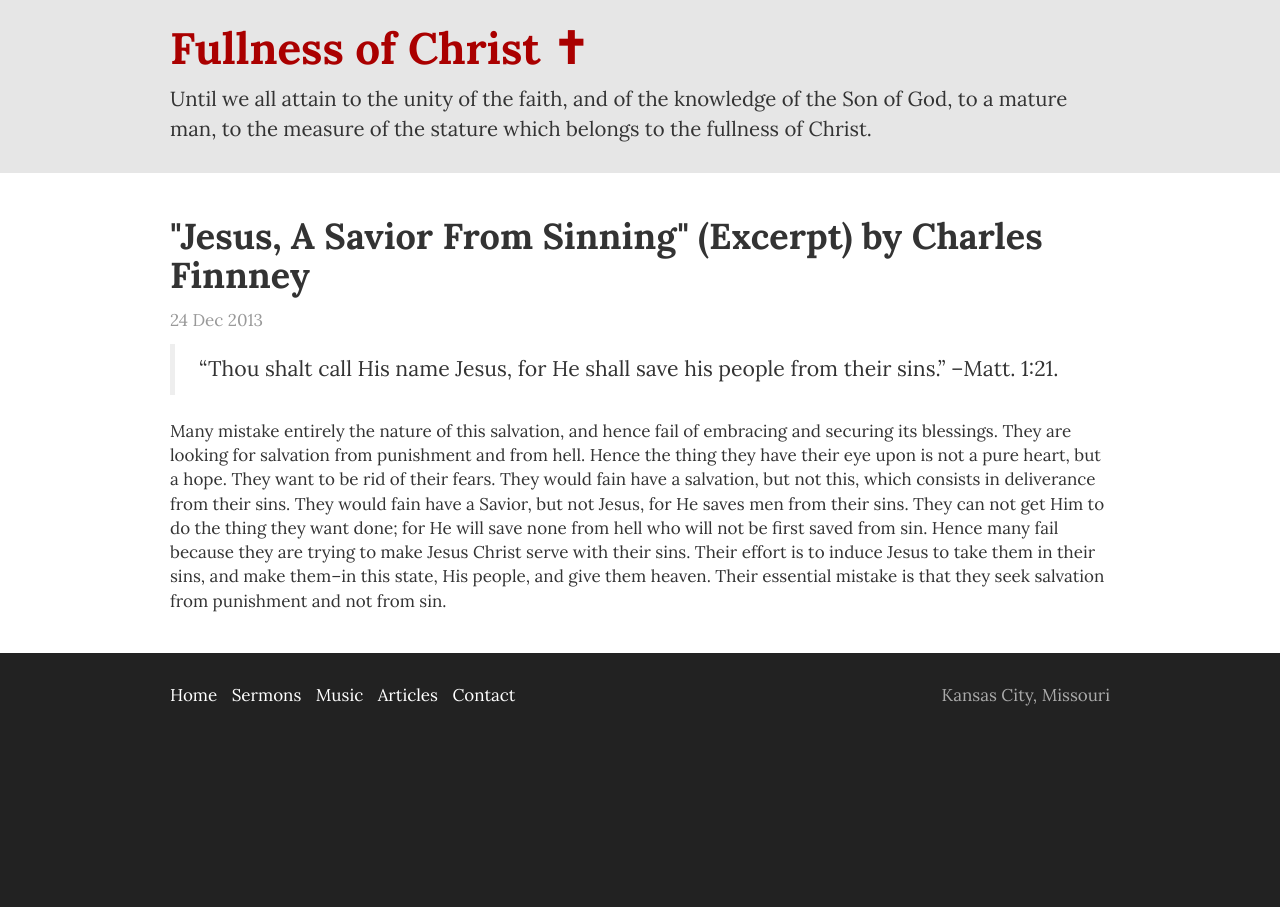
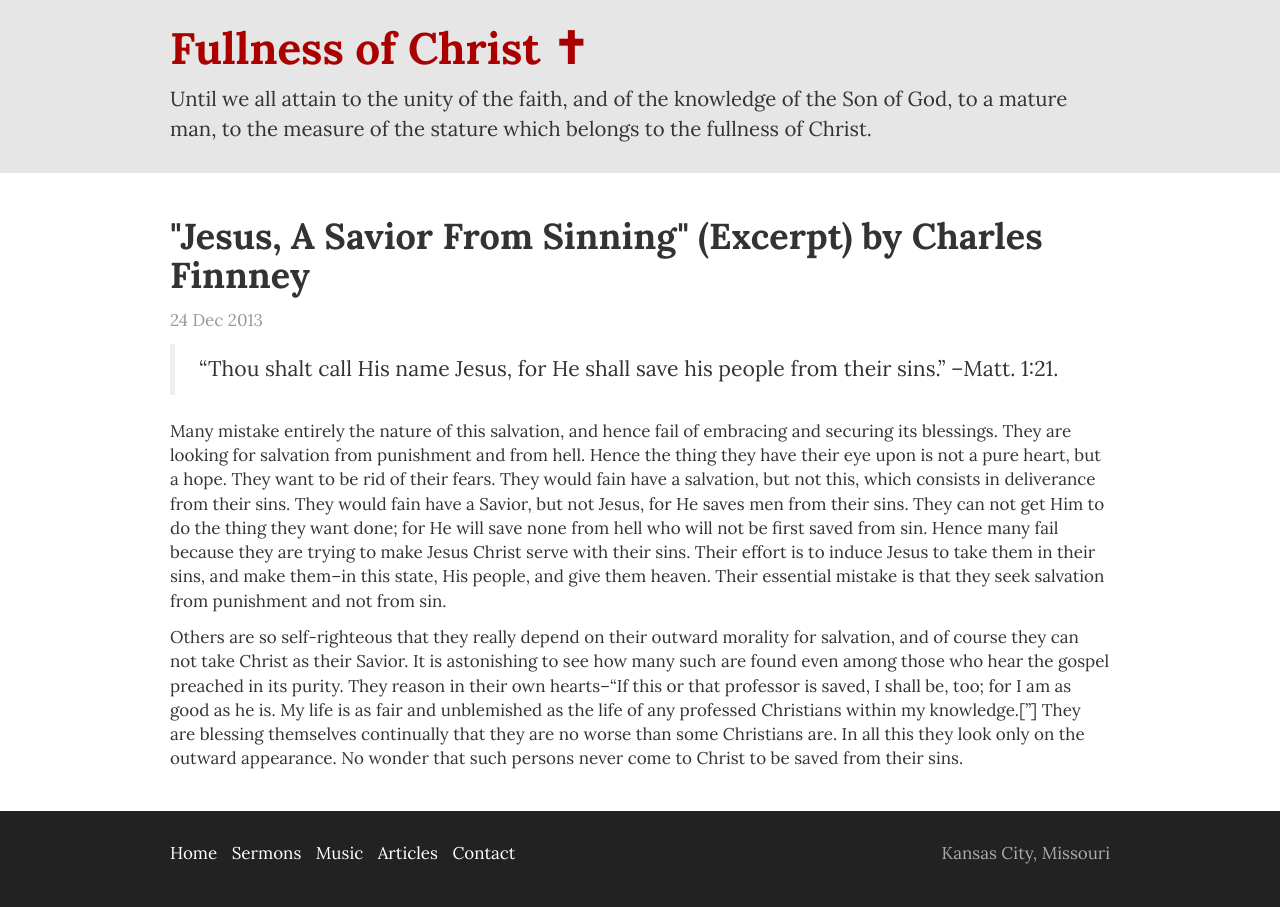
Before and after one commit to alanchrt/fullnessofchrist.com, a Jekyll site: the page built from _posts/2013-12-24-jesus-a-savior-from-sinning-1.markdown, in a window 1280 px wide. Built offline with Jekyll 4.4.1, drawn with Linux system fonts in a browser that asks for light colours; Markdown is read by kramdown in place of the engine named in the settings; comment, search, counter and statistics services are not loaded.

Commit message:
add another finney paragraph

```diff
--- a/_posts/2013-12-24-jesus-a-savior-from-sinning-1.markdown
+++ b/_posts/2013-12-24-jesus-a-savior-from-sinning-1.markdown
@@ -6,3 +6,5 @@ date: 2013-12-24 06:15:00
 > "Thou shalt call His name Jesus, for He shall save his people from their sins." --Matt. 1:21.
 
 Many mistake entirely the nature of this salvation, and hence fail of embracing and securing its blessings. They are looking for salvation from punishment and from hell. Hence the thing they have their eye upon is not a pure heart, but a hope. They want to be rid of their fears. They would fain have a salvation, but not this, which consists in deliverance from their sins. They would fain have a Savior, but not Jesus, for He saves men from their sins. They can not get Him to do the thing they want done; for He will save none from hell who will not be first saved from sin. Hence many fail because they are trying to make Jesus Christ serve with their sins. Their effort is to induce Jesus to take them in their sins, and make them--in this state, His people, and give them heaven. Their essential mistake is that they seek salvation from punishment and not from sin.
+
+Others are so self-righteous that they really depend on their outward morality for salvation, and of course they can not take Christ as their Savior. It is astonishing to see how many such are found even among those who hear the gospel preached in its purity. They reason in their own hearts--"If this or that professor is saved, I shall be, too; for I am as good as he is. My life is as fair and unblemished as the life of any professed Christians within my knowledge.["] They are blessing themselves continually that they are no worse than some Christians are. In all this they look only on the outward appearance. No wonder that such persons never come to Christ to be saved from their sins.
```
